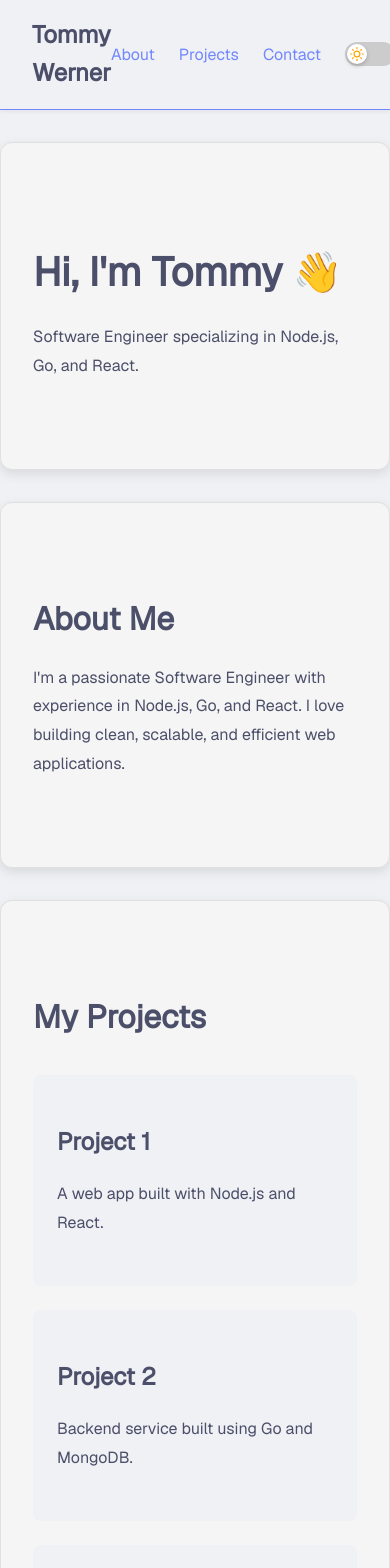
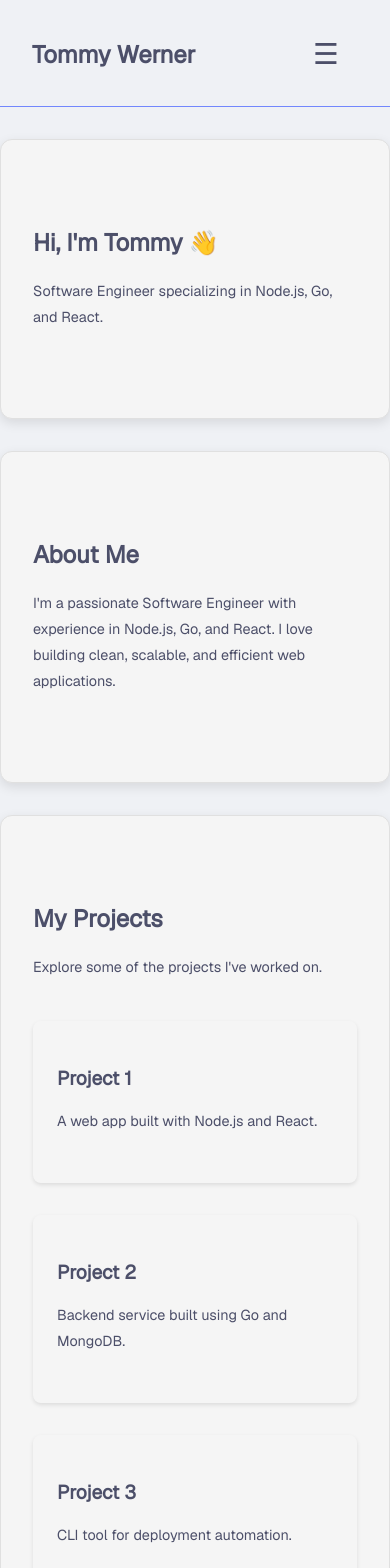
Before and after one commit to wtwerner/dev-portfolio, a React (Vite) app: page / in a window 390 px wide. Shown: the top 1568 px of the page. Built offline with nearby package versions, Linux system fonts and the light colour scheme.

Commit message:
mobile browser improvements

```diff
--- a/src/components/Header.tsx
+++ b/src/components/Header.tsx
@@ -9,65 +9,27 @@ function Header() {
   };
 
   return (
-    <header style={{ borderBottom: '1px solid var(--secondary)', backgroundColor: 'var(--bg)' }}>
-      <nav
-        style={{
-          display: 'flex',
-          justifyContent: 'space-between',
-          alignItems: 'center',
-          padding: '1rem 2rem',
-          maxWidth: '1200px',
-          margin: '0 auto',
-        }}
-      >
-        <h1 style={{ fontSize: '1.5rem', fontWeight: 600 }}>Tommy Werner</h1>
-
-        {/* Navigation Links */}
-        <ul
-          style={{
-            display: 'flex',
-            gap: '1.5rem',
-            listStyle: 'none',
-            alignItems: 'center',
-            margin: 0,
-          }}
-          className="desktop-menu"
-        >
-          <li>
-            <a href="#about" style={{ color: 'var(--link)', textDecoration: 'none' }}>
-              About
-            </a>
-          </li>
-          <li>
-            <a href="#projects" style={{ color: 'var(--link)', textDecoration: 'none' }}>
-              Projects
-            </a>
-          </li>
-          <li>
-            <a href="#contact" style={{ color: 'var(--link)', textDecoration: 'none' }}>
-              Contact
-            </a>
-          </li>
-          <li>
-            <ThemeToggle />
-          </li>
-        </ul>
+    <header>
+      <nav>
+        {/* Logo */}
+        <h1>Tommy Werner</h1>
 
         {/* Mobile Menu Toggle */}
         <button
           onClick={toggleMenu}
-          style={{
-            background: 'none',
-            border: 'none',
-            cursor: 'pointer',
-            fontSize: '1.5rem',
-            display: 'none',
-          }}
           className="menu-toggle"
           aria-label="Toggle menu"
         >
           ☰
         </button>
+
+        {/* Navigation Links */}
+        <ul className={`menu ${menuOpen ? 'open' : ''}`}>
+          <li><a href="#about">About</a></li>
+          <li><a href="#projects">Projects</a></li>
+          <li><a href="#contact">Contact</a></li>
+          <li><ThemeToggle /></li>
+        </ul>
       </nav>
     </header>
   );
--- a/src/components/Projects.tsx
+++ b/src/components/Projects.tsx
@@ -1,9 +1,4 @@
-interface Project {
-  title: string;
-  description: string;
-}
-
-const projects: Project[] = [
+const projects = [
   { title: 'Project 1', description: 'A web app built with Node.js and React.' },
   { title: 'Project 2', description: 'Backend service built using Go and MongoDB.' },
   { title: 'Project 3', description: 'CLI tool for deployment automation.' },
@@ -13,9 +8,16 @@ function Projects() {
   return (
     <section id="projects">
       <h2>My Projects</h2>
+      <p>Explore some of the projects I've worked on.</p>
       <div className="grid">
         {projects.map((project, index) => (
-          <div key={index} style={{ background: 'var(--bg)', padding: '1.5rem', borderRadius: '8px' }}>
+          <div key={index} style={{
+            background: 'var(--block-bg)',
+            padding: '1.5rem',
+            borderRadius: '8px',
+            margin: '0.5rem 0',
+            boxShadow: '0 2px 4px rgba(0, 0, 0, 0.1)',
+          }}>
             <h3>{project.title}</h3>
             <p>{project.description}</p>
           </div>
--- a/src/index.css
+++ b/src/index.css
@@ -1,11 +1,19 @@
-/* Base Styles */
+/* ======================================
+   🌟 BASE STYLES
+======================================== */
 body {
   margin: 0;
-  font-family: Arial, sans-serif;
+  font-family: 'Geist', sans-serif;
+  font-size: 16px;
   line-height: 1.6;
+  background-color: var(--bg);
+  color: var(--fg);
   transition: background-color 0.3s ease, color 0.3s ease;
 }
 
+/* ======================================
+   🎨 THEME COLORS
+======================================== */
 /* Catppuccin Latte (Light Theme) */
 :root {
   --bg: #eff1f5;
@@ -24,12 +32,36 @@ body.dark-mode {
   --link: #89dceb;
 }
 
-body {
-  background-color: var(--bg);
-  color: var(--fg);
+/* ======================================
+   🖋️ TYPOGRAPHY
+======================================== */
+h1 {
+  font-size: clamp(1.8rem, 4vw, 2.5rem);
+  font-weight: 600;
+  margin-bottom: 1rem;
 }
 
-/* General Link Styles */
+h2 {
+  font-size: clamp(1.5rem, 3.5vw, 2rem);
+  font-weight: 600;
+  margin-bottom: 1rem;
+}
+
+h3 {
+  font-size: clamp(1.2rem, 3vw, 1.5rem);
+  font-weight: 600;
+  margin-bottom: 0.75rem;
+}
+
+p {
+  margin-bottom: 1.5rem;
+  font-size: clamp(0.9rem, 2.5vw, 1.1rem);
+  line-height: 1.8;
+}
+
+/* ======================================
+   🔗 LINKS
+======================================== */
 a {
   color: var(--link);
   text-decoration: none;
@@ -40,61 +72,52 @@ a:hover {
   text-decoration: underline;
 }
 
-/* === Global Styles === */
-body {
-  margin: 0;
-  font-family: 'Geist', sans-serif;
-  line-height: 1.6;
-  background-color: var(--bg);
-  color: var(--fg);
-  transition: background-color 0.3s ease, color 0.3s ease;
-}
-
-/* === Layout Spacing === */
+/* ======================================
+   📦 LAYOUT & SECTIONS
+======================================== */
 section {
   padding: 4rem 2rem;
   margin: 2rem auto;
   max-width: 900px;
-  border-radius: 8px;
-  background: var(--bg);
-  box-shadow: 0 4px 8px rgba(0, 0, 0, 0.1);
+  border-radius: 12px;
+  background: var(--block-bg, #f5f5f5);
+  border: 1px solid var(--block-border, #e0e0e0);
+  box-shadow: 0 4px 12px rgba(0, 0, 0, 0.1);
   transition: box-shadow 0.3s ease;
 }
 
-section:hover {
-  box-shadow: 0 6px 12px rgba(0, 0, 0, 0.15);
+body.dark-mode section {
+  background: var(--block-bg, #2b2e3b);
+  border: 1px solid var(--block-border, #44475a);
+  box-shadow: 0 4px 15px rgba(0, 0, 0, 0.3);
 }
 
-/* === Headers === */
-h1,
-h2,
-h3 {
-  margin-bottom: 1rem;
-  font-weight: 600;
+section:hover {
+  box-shadow: 0 6px 16px rgba(0, 0, 0, 0.2);
 }
 
-h1 {
-  font-size: 2.5rem;
+/* ======================================
+   🧩 GRID LAYOUT
+======================================== */
+.grid {
+  display: grid;
+  grid-template-columns: repeat(auto-fit, minmax(280px, 1fr));
+  gap: 1.5rem;
+  margin-top: 2rem;
 }
 
-h2 {
-  font-size: 2rem;
+@media (max-width: 768px) {
+  .grid {
+    grid-template-columns: 1fr;
+    gap: 1rem;
+  }
 }
 
-h3 {
-  font-size: 1.5rem;
-}
-
-/* === Typography === */
-p {
-  margin-bottom: 1.5rem;
-  line-height: 1.8;
-}
-
-/* === Buttons === */
+/* ======================================
+   🛠️ BUTTONS
+======================================== */
 button {
   font-family: 'Geist', sans-serif;
-  margin: 1rem 0;
   padding: 0.6rem 1.2rem;
   border: none;
   border-radius: 6px;
@@ -109,81 +132,49 @@ button:hover {
   background-color: var(--secondary);
 }
 
-/* === Links === */
-a {
-  color: var(--link);
-  text-decoration: none;
-  transition: color 0.2s ease;
-}
-
-a:hover {
-  text-decoration: underline;
-}
-
-/* === Grid Sections === */
-.grid {
-  display: grid;
-  grid-template-columns: repeat(auto-fit, minmax(280px, 1fr));
-  gap: 1.5rem;
-  margin-top: 2rem;
-}
-
-/* === Footer === */
-footer {
-  text-align: center;
-  padding: 1.5rem 0;
-  font-size: 0.9rem;
-  margin-top: 4rem;
-  background: var(--bg);
-  border-top: 1px solid var(--secondary);
-}
-
-/* === Header Adjustments === */
+/* ======================================
+   🖥️ HEADER
+======================================== */
 header {
   background-color: var(--bg);
   border-bottom: 1px solid var(--secondary);
-  box-shadow: 0 2px 4px rgba(0, 0, 0, 0.05);
   position: sticky;
   top: 0;
   z-index: 1000;
 }
 
-header nav {
+nav {
   display: flex;
   justify-content: space-between;
   align-items: center;
+  padding: 1rem 2rem;
   max-width: 1200px;
   margin: 0 auto;
-  padding: 1rem 2rem;
 }
 
-header h1 {
+h1 {
   font-size: 1.5rem;
   font-weight: 600;
-  margin: 0;
 }
 
-header ul {
-  list-style: none;
+.menu {
   display: flex;
   gap: 1.5rem;
-  margin: 0;
-  padding: 0;
+  list-style: none;
   align-items: center;
 }
 
-header a {
-  text-decoration: none;
-  color: var(--link);
-  font-size: 1rem;
-  transition: color 0.2s ease;
+.menu-toggle {
+  display: none;
+  font-size: 1.8rem;
+  background: none;
+  border: none;
+  cursor: pointer;
 }
 
-header a:hover {
-  text-decoration: underline;
-}
-
-/* === Theme Toggle === */
+/* ======================================
+   🌗 THEME TOGGLE
+======================================== */
 .theme-toggle {
   display: flex;
   align-items: center;
@@ -221,114 +212,56 @@ body.dark-mode .theme-toggle .switch::after {
   background-color: #ffa500;
 }
 
-/* Responsive Design */
+/* ======================================
+   📱 RESPONSIVE DESIGN
+======================================== */
 @media (max-width: 768px) {
-  .desktop-menu {
+  .menu {
     display: none;
+    flex-direction: column;
+    position: absolute;
+    top: 60px;
+    right: 20px;
+    background: var(--bg);
+    padding: 1rem;
+    border-radius: 8px;
+    box-shadow: 0 4px 8px rgba(0, 0, 0, 0.1);
+    gap: 1rem;
+    z-index: 1000;
+  }
+
+  .menu.open {
+    display: flex;
   }
 
   .menu-toggle {
     display: block;
   }
-
-  .menu {
-    display: flex;
-    flex-direction: column;
-    position: absolute;
-    top: 60px;
-    right: 20px;
-    background-color: var(--bg);
-    box-shadow: 0 4px 8px rgba(0, 0, 0, 0.1);
-    border-radius: 8px;
-    padding: 1rem;
-    z-index: 1000;
-  }
 }
 
-/* === Section Blocks === */
-section {
-  padding: 4rem 2rem;
-  margin: 2rem auto;
-  max-width: 900px;
-  border-radius: 12px;
-  background: var(--block-bg, #f5f5f5);
-  /* Light Mode Default */
-  border: 1px solid var(--block-border, #e0e0e0);
-  box-shadow: 0 4px 12px rgba(0, 0, 0, 0.1);
-  transition: background-color 0.3s ease, border-color 0.3s ease, box-shadow 0.3s ease;
+/* ======================================
+🦶 FOOTER
+======================================== */
+footer {
+  text-align: center;
+  padding: 2rem 1rem;
+  font-size: 0.9rem;
+  margin-top: 4rem;
+  background: var(--bg);
+  border-top: 1px solid var(--secondary);
 }
 
-/* Dark Mode Adjustments */
-body.dark-mode section {
-  background: var(--block-bg, #2b2e3b);
-  /* Dark Mode Block Color */
-  border: 1px solid var(--block-border, #44475a);
-  box-shadow: 0 4px 15px rgba(0, 0, 0, 0.3);
+footer p {
+  margin: 0;
+  color: var(--fg);
 }
 
-/* === Section Hover Effect === */
-section:hover {
-  box-shadow: 0 6px 16px rgba(0, 0, 0, 0.2);
-}
-
-/* === Headers and Text in Sections === */
-section h1,
-section h2,
-section h3 {
-  margin-bottom: 1.2rem;
-  font-weight: 600;
-}
-
-section p {
-  margin-bottom: 1.5rem;
-  line-height: 1.8;
-}
-
-/* === Credits Section === */
-#credits {
-  padding: 4rem 2rem;
-  margin: 2rem auto;
-  max-width: 900px;
-  border-radius: 12px;
-  background: var(--block-bg, #f5f5f5);
-  border: 1px solid var(--block-border, #e0e0e0);
-  box-shadow: 0 4px 12px rgba(0, 0, 0, 0.1);
-}
-
-body.dark-mode #credits {
-  background: var(--block-bg, #2b2e3b);
-  border: 1px solid var(--block-border, #44475a);
-  box-shadow: 0 4px 15px rgba(0, 0, 0, 0.3);
-}
-
-#credits h2 {
-  font-size: 2rem;
-  font-weight: 600;
-  margin-bottom: 1rem;
-}
-
-#credits p {
-  margin-bottom: 1.5rem;
-  line-height: 1.8;
-}
-
-#credits ul {
-  padding: 0;
-  list-style: none;
-}
-
-#credits li {
-  margin-bottom: 1rem;
-  font-size: 1rem;
-  line-height: 1.6;
-}
-
-#credits a {
+footer a {
   color: var(--link);
   text-decoration: none;
   transition: color 0.2s ease;
 }
 
-#credits a:hover {
+footer a:hover {
   text-decoration: underline;
 }
```
